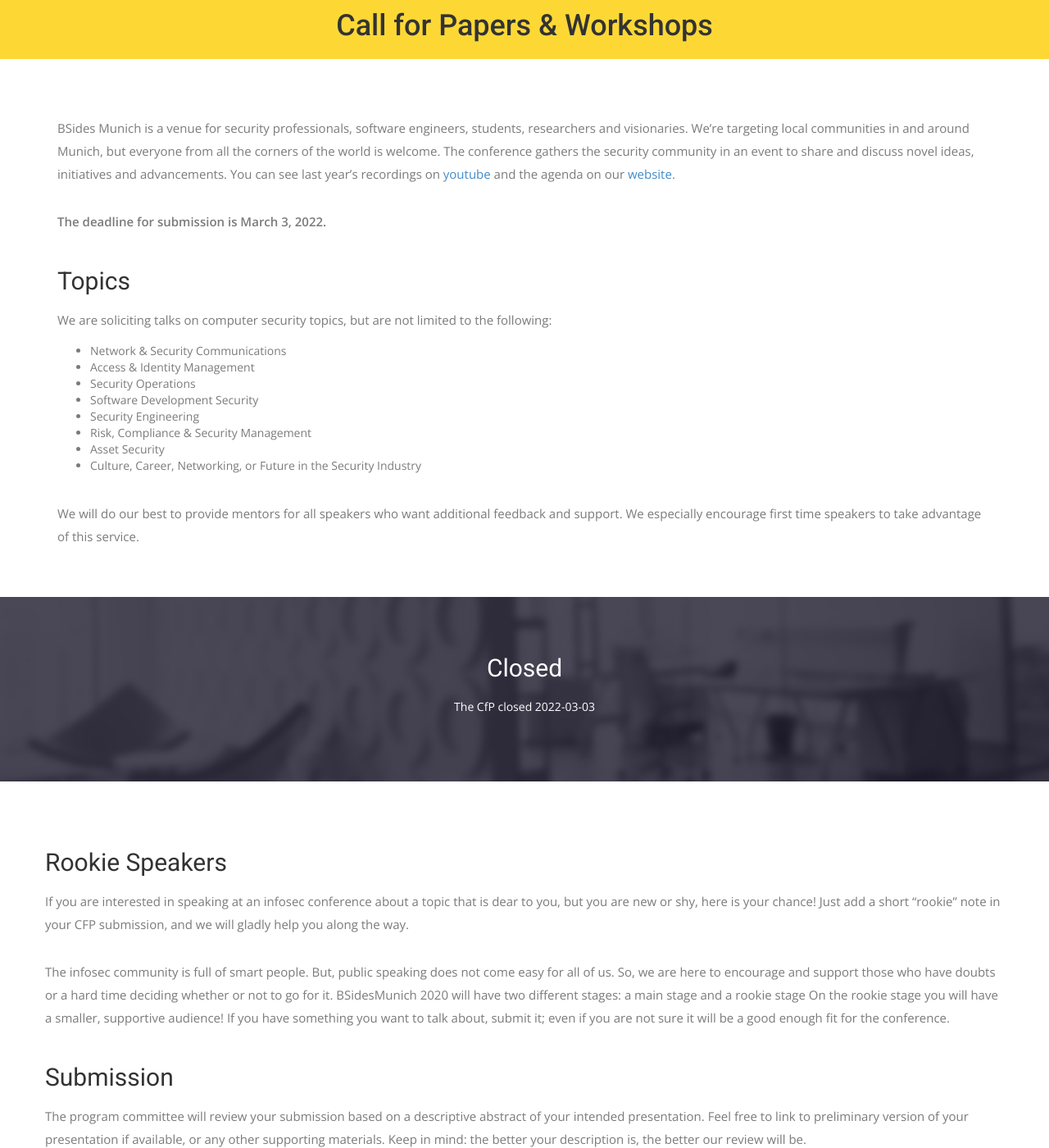
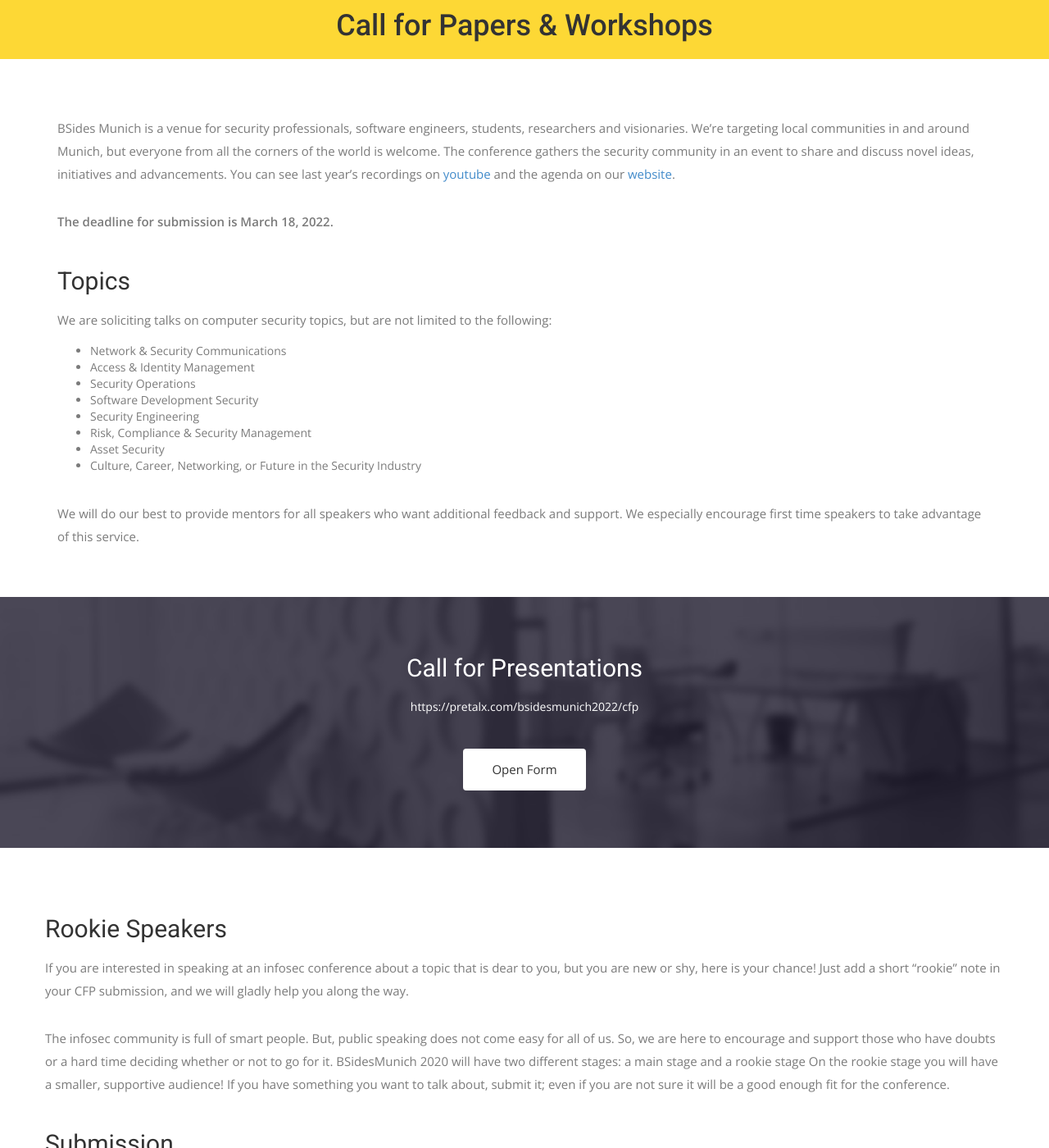
Before and after one commit to BSidesMUC/BSidesMunich2022, a Jekyll site: the page built from callforpapers.md, in a window 1280 px wide and 1400 px high, scrolled down 416 px. Shown: the whole window at 82% size. Built offline with Jekyll 4.4.1, drawn with Linux system fonts in a browser that asks for light colours; nearby versions of some CDN libraries; some web fonts are replaced.

Commit message:
Update CfP deadline

```diff
--- a/_config.yml
+++ b/_config.yml
@@ -63,7 +63,7 @@ conference:
 
   dates:
     deadline_tickets:
-    deadline_cfp: 2022-03-03
+    deadline_cfp: 2022-03-18
     workshops: 2022-05-15
     conference: 2022-05-16
 
```
